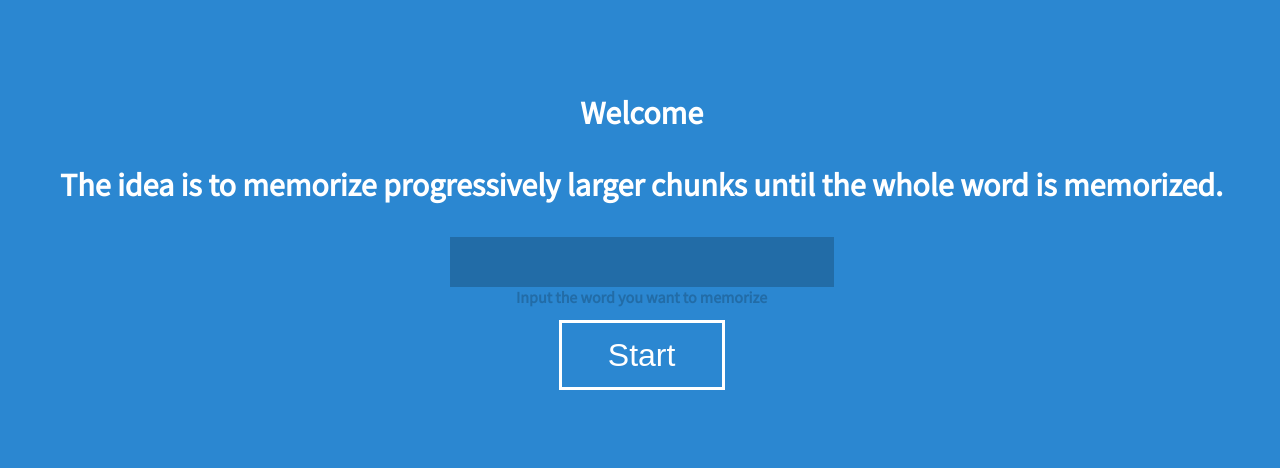
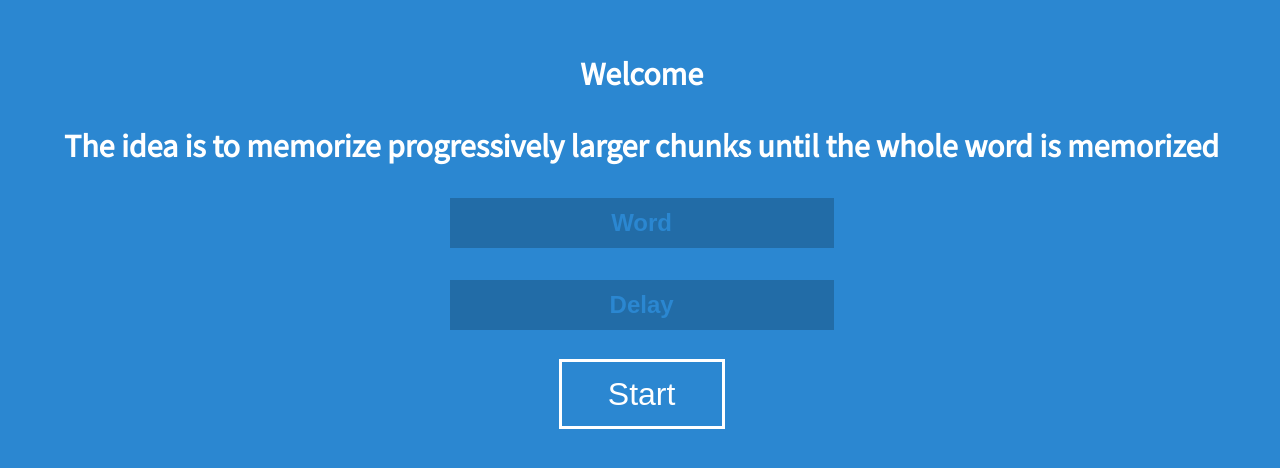
Before and after one commit to Laate/password-memorization, a React (Create React App) app: page / in a window 1280 px wide. Shown: the part 180-648 px from the top of the page. Built offline with nearby package versions, Linux system fonts and the light colour scheme.

Commit message:
Let user choose how long to show chunks

```diff
--- a/src/components/App.js
+++ b/src/components/App.js
@@ -13,7 +13,7 @@ export default class ChunkApp extends React.Component {
         this.state = {viewQueue: [<StartView start={this.start}/>]};
     }
 
-    initViewQueue = (word) => {
+    initViewQueue = (word, time) => {
         const viewQueue = [];
         const chunks = getChunks(word);
 
@@ -21,7 +21,7 @@ export default class ChunkApp extends React.Component {
             console.log("chunk " + i + " = " + JSON.stringify(chunks[i]));
             const chunk = chunks[i];
             viewQueue.push(
-                <ChunkView chunk={chunk} onComplete={this.changeView} time={3000}/>,
+                <ChunkView chunk={chunk} onComplete={this.changeView} time={time*1000}/>,
                 <InputView chunk={chunk} onComplete={this.changeView}/>);
         }
         viewQueue.push(<FinishView/>);
@@ -29,8 +29,8 @@ export default class ChunkApp extends React.Component {
         return viewQueue
     };
 
-    start = (word) => {
-        this.setState({viewQueue: this.initViewQueue(word)});
+    start = (word, time) => {
+        this.setState({viewQueue: this.initViewQueue(word, time)});
     };
 
     changeView = () => {
--- a/src/components/InputView.css
+++ b/src/components/InputView.css
@@ -3,6 +3,7 @@
 }
 
 .input {
+    text-align: center;
     width: 30%;
     height: 2em;
     border: none;
--- a/src/components/StartView.css
+++ b/src/components/StartView.css
@@ -16,8 +16,16 @@
     color: #2B87D1;
 }
 
-.helpText {
-    font-size: medium;
-    color: #226CA7;
+input::-webkit-outer-spin-button,
+input::-webkit-inner-spin-button {
+    -webkit-appearance: none;
+    margin: 0;
+}
+
+input::placeholder {
+    color: #2B87D1;
+}
+
+.inputDiv {
     padding-bottom: 1em;
 }
--- a/src/components/StartView.js
+++ b/src/components/StartView.js
@@ -5,24 +5,41 @@ import './StartView.css'
 export default class StartView extends React.Component {
     constructor(props) {
         super(props);
-        this.state = {value: ""};
+        this.state = {
+            word: "",
+            time: ""
+        };
     }
 
-    handleChange = (event) => {
-        this.setState({value: event.target.value});
+    setWord = (event) => {
+        this.setState({word: event.target.value});
+    };
+
+    setTime = (event) => {
+        this.setState({time: event.target.value})
+    };
+
+    start = () => {
+        if (this.state.word.length > 0 && !isNaN(this.state.time) && this.state.time >= 0) {
+            this.props.start(this.state.word, this.state.time)
+        } else {
+            alert("Invalid settings")
+        }
     };
 
     render() {
         return (
             <div>
                 <p>Welcome</p>
-                <p>The idea is to memorize progressively larger chunks until the whole word is memorized.</p>
+                <p>The idea is to memorize progressively larger chunks until the whole word is memorized</p>
+                <div className="inputDiv">
+                    <input type="text" className="input" value={this.state.word} placeholder="Word" onChange={this.setWord} autoFocus/>
+                </div>
+                <div className="inputDiv">
+                    <input type="number" pattern="[0-9]*" className="input" value={this.state.time} placeholder="Delay" onChange={this.setTime}/>
+                </div>
                 <div>
-                    <input type="text" className="input" value={this.state.value} onChange={this.handleChange} autoFocus/>
-                </div>
-                <div className="helpText">Input the word you want to memorize</div>
-                <div>
-                    <button className="startButton" onClick={() => this.props.start(this.state.value)}>Start</button>
+                    <button className="startButton" onClick={() => this.start()}>Start</button>
                 </div>
             </div>
         );
```
